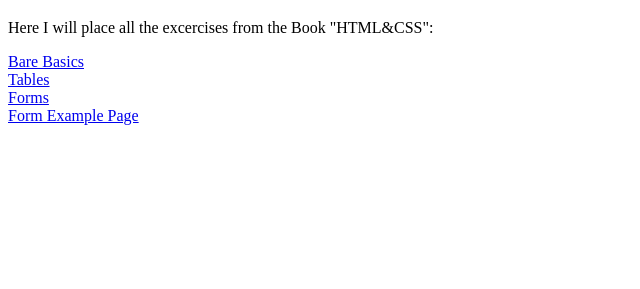
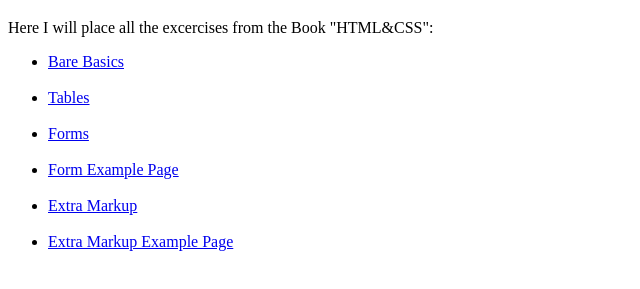
Before and after one commit to christopherwangemann/HTMLTestpage, a plain HTML site: page index.html in a window 1280 px wide. Shown: the part 61-350 px from the top of the page, without its empty margins (0-640 px from the left). Drawn offline with Linux system fonts and the light colour scheme.

Commit message:
Updated links to new pages

```diff
--- a/index.html
+++ b/index.html
@@ -7,9 +7,13 @@
     </head>
     <h1 id="top">HTML Excercises</h1>
       <p>Here I will place all the excercises from the Book "HTML&CSS":</p>
-      <a href="barebasics.html">Bare Basics</a><br />
-      <a href="tables.html">Tables</a><br />
-      <a href="forms.html">Forms</a><br />
-      <a href="formexamplepage.html">Form Example Page</a><br />
+      <ul>
+          <li> <a href="barebasics.html">Bare Basics</a></li><br />
+          <li> <a href="tables.html">Tables</a></li><br />
+          <li> <a href="forms.html">Forms</a></li><br />
+          <li> <a href="formexamplepage.html">Form Example Page</a></li><br />
+          <li> <a href="extramarkup.html">Extra Markup</a></li><br />
+          <li> <a href="extramarkupexamplepage.html">Extra Markup Example Page</a></li><br />
+      </ul>
     </body>
 </html>
```
